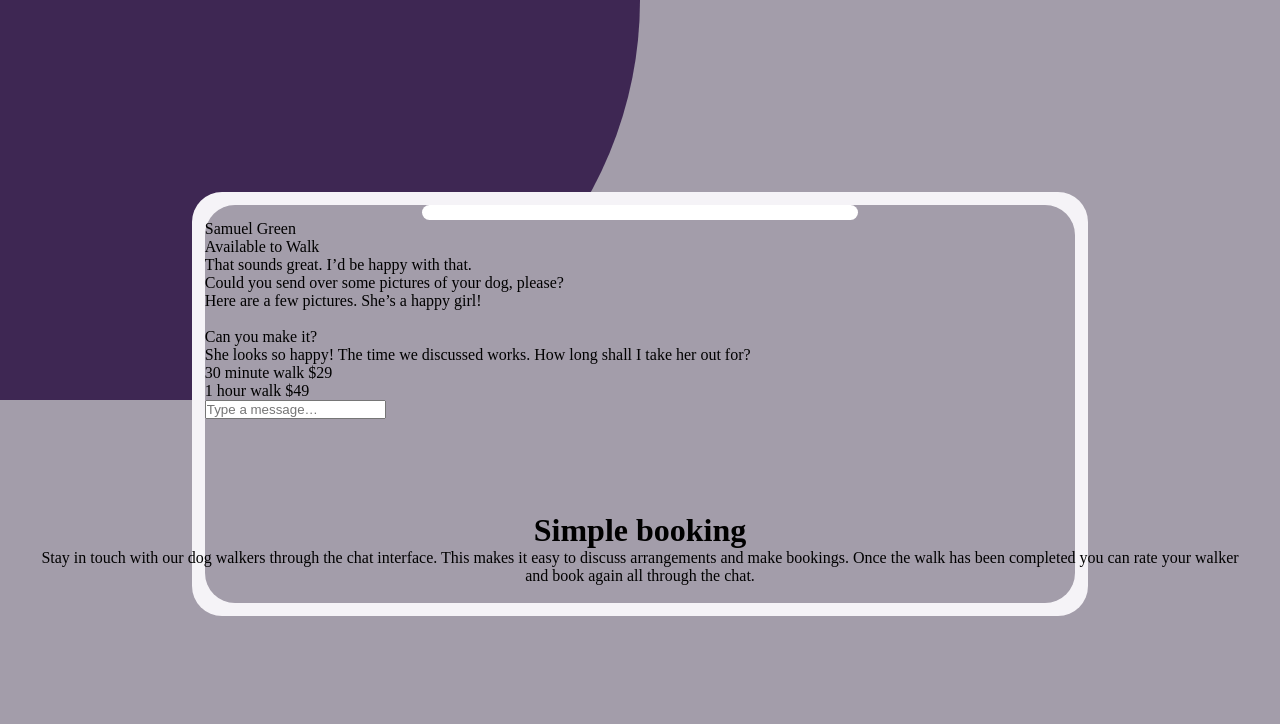
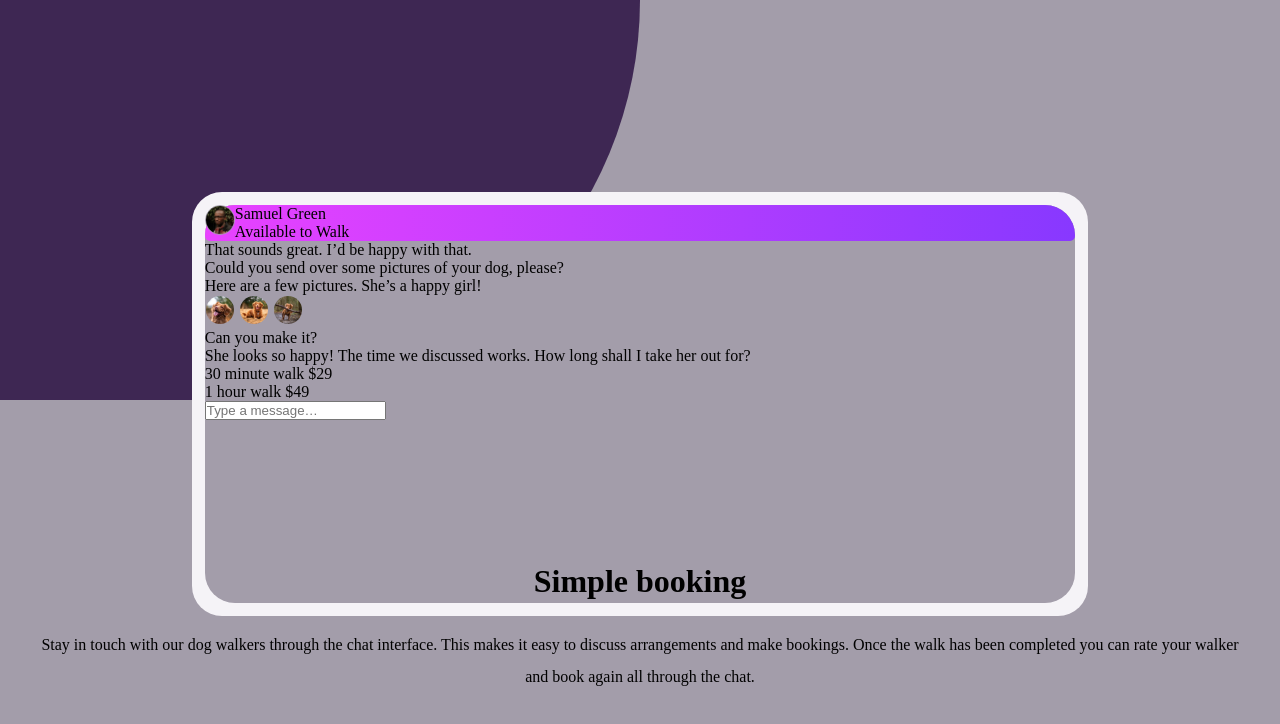
Before and after one commit to Nigel-Bowie/chat-app-css-illustration-master, a plain HTML site: page index.html in a window 1280 px wide. Drawn offline with Linux system fonts and the light colour scheme.

Commit message:
6th edition

```diff
--- a/index.html
+++ b/index.html
@@ -17,10 +17,13 @@
     <div class="containerInner">
 
       <div class="phone">
-        <div class="design"></div>
-        <div class="messagerDetails">
-          <p>Samuel Green</p>
-          <p>Available to Walk</p>
+        <!--<div class="design"></div>-->
+        <div class="messageDetails">
+          <div><img src="images/avatar.jpg" alt=""></div>
+          <div>
+            <p>Samuel Green</p>
+            <p>Available to Walk</p>
+          </div>
         </div>
         <div class="messsageReceived">
           <p>That sounds great. I’d be happy with that.</p>
@@ -32,7 +35,9 @@
           <p>Here are a few pictures. She’s a happy girl!</p>
         </div>
         <div class="messsageSend">
-          <img src="" alt="">
+          <img src="images/dog-image-1.jpg" alt="">
+          <img src="images/dog-image-2.jpg" alt="">
+          <img src="images/dog-image-3.jpg" alt="">
         </div>
         <div class="messsageSend">
           <p>Can you make it?</p>
--- a/styles.css
+++ b/styles.css
@@ -13,7 +13,7 @@
     --PLACEHOLDER:hsl(206, 6%, 79%);
     --MAIN:hsl(271, 36%, 24%);
     --OTHER:hsl(270, 7%, 64%);
-    --BACKGROUND:linear-gradidient(hsl(293, 100%, 63%),hsl(264, 100%, 61%));
+    --BACKGROUND:linear-gradient(to right, hsl(293, 100%, 63%),hsl(264, 100%, 61%));
 
     /*SECONDARY COLORS */
     --WHITE:hsl(0, 0%, 100%);
@@ -32,6 +32,8 @@ body{
     width: 100vw;
     height: 100vh;
     background: var(--OTHER);
+    font-family: var(--FF);
+    font-size: 16px;
 }
 
 .divide{
@@ -68,21 +70,48 @@ body{
 
 .design{
     width: 50%;
-    height: 15px;
+    height: 20px;
+    margin-top: 0;
     margin-left: auto;
     margin-right: auto;
-    background: var(--WHITE);
-    border-radius: 8px;
+    background: var(--APPBACKGROUND);
+    border: 2px transparent ;
+    border-bottom-left-radius: 15px;
+    border-bottom-right-radius: 15px;
 }
+
+.messageDetails{
+    display: flex;
+    width: 100%;
+    height: 30%;
+    background:var(--BACKGROUND);
+    border-top-left-radius: 30px;
+    border-top-right-radius: 30px;
+    border-bottom-left-radius: 5px;
+    border-bottom-right-radius: 5px;
+}
+
+img{
+    border: 1px solid var(--OTHER);
+    border-radius: 50%;
+    width: 30px;
+    height: 30px;
+}
+
 /* INTRODUCTION MESSAGE */
 .intro{
     position: absolute;
-    margin-top: 60vh;
-    padding: 2rem;
+    margin-top: 62vh;
+    padding: 2.3rem;
     text-align: center;
     margin-bottom: 15px;
+    line-height: 2;
 }
 
+h1{
+    padding: 1rem;
+    font-weight: 700;
+}
 .attribution {
     font-size: 11px;
     text-align: center;
```
